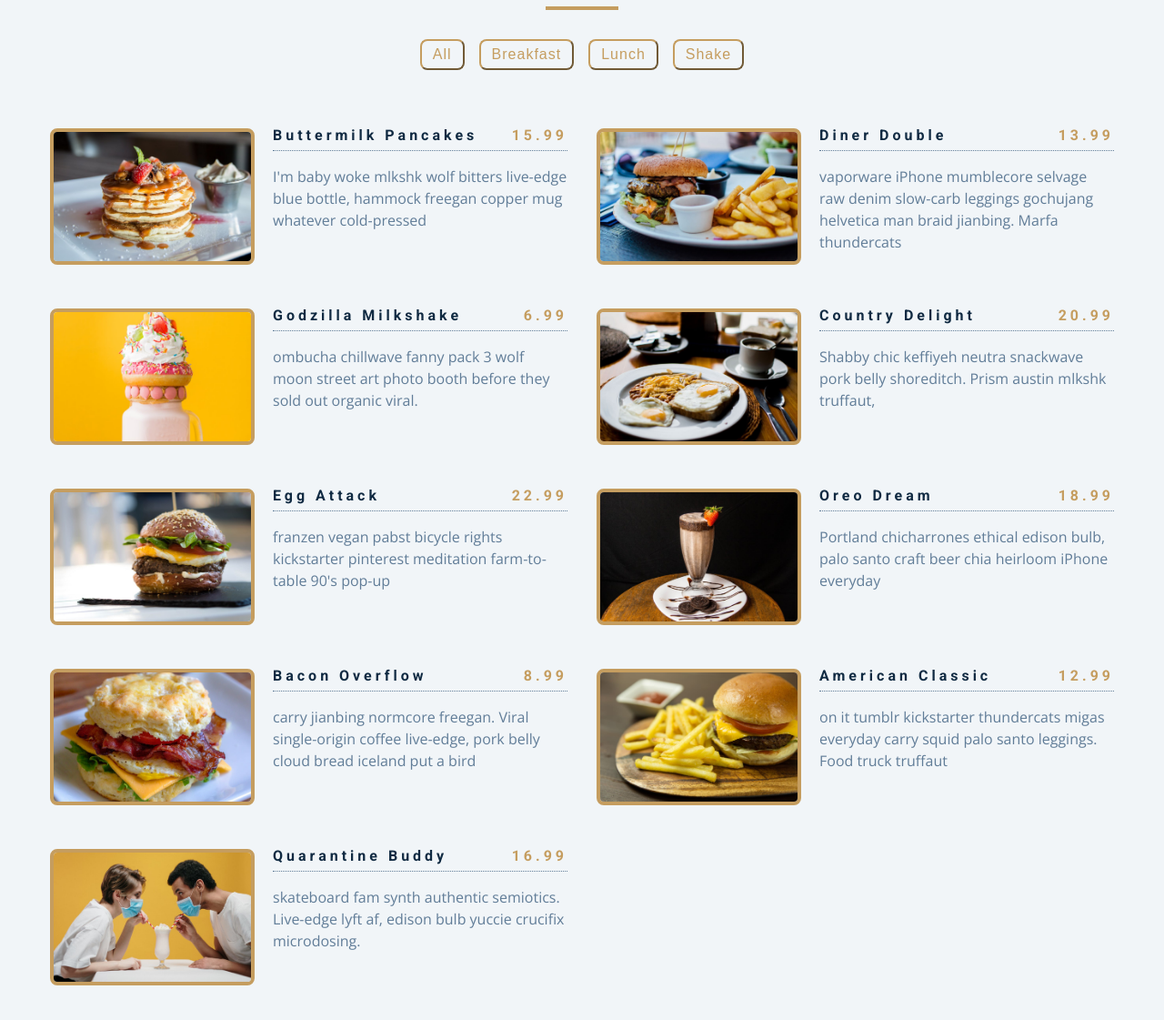
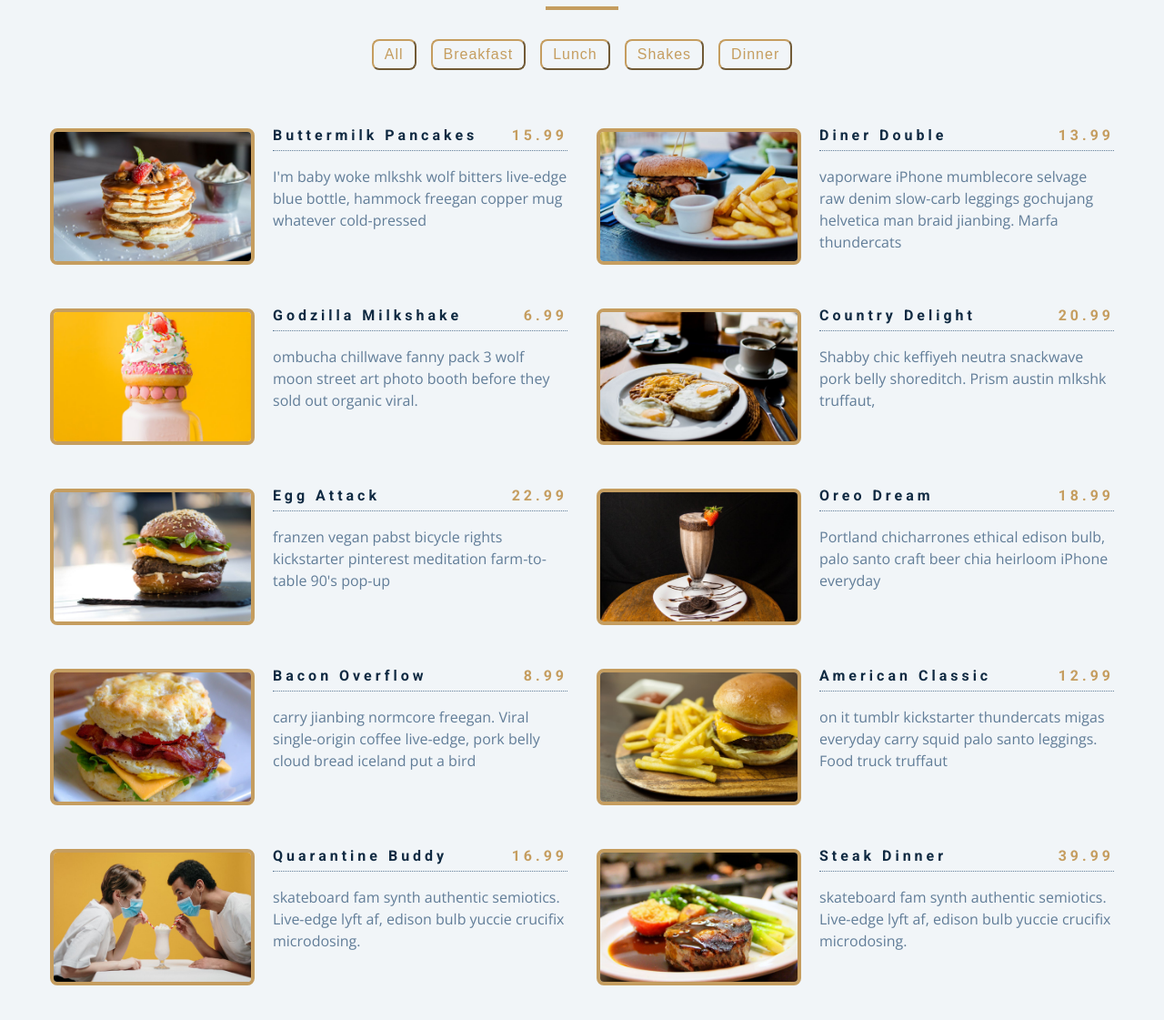
Before and after one commit to SheidaMohassesy/menu, a plain HTML site: page index.html in a window 1280 px wide. Shown: the part 125-1246 px from the top of the page at 91% size. Drawn offline with nearby package versions, Linux system fonts and the light colour scheme.

Commit message:
Refactore codes

```diff
--- a/app.js
+++ b/app.js
@@ -1,3 +1,6 @@
+// get only unique categories
+// integrate over categories return buttons
+// make sure to select buttons when they are available
 const menu = [
   {
     id: 1,
@@ -71,21 +74,26 @@ const menu = [
     img: "./images/item-9.jpeg",
     desc: `skateboard fam synth authentic semiotics. Live-edge lyft af, edison bulb yuccie crucifix microdosing.`,
   },
+  {
+    id: 10,
+    title: "steak dinner",
+    category: "dinner",
+    price: 39.99,
+    img: "./images/item-10.jpeg",
+    desc: `skateboard fam synth authentic semiotics. Live-edge lyft af, edison bulb yuccie crucifix microdosing.`,
+  },
 ];
 
 const sectionCenter = document.querySelector(".section-center");
-const filterButtons = document.querySelectorAll(".filter-btn");
+const container = document.querySelector(".btn-container")
+
+//load items
+window.addEventListener("DOMContentLoaded", () => {
+  displayMenuItems(menu);
+  displayMenuButtons();
+  });
 
 
-window.addEventListener("DOMContentLoaded", () => {
-  displayMenuItems(menu);
-});
-
-filterButtons.forEach( (item) => {
-  item.addEventListener("click", (e) => {
-    console.log(e.currentTarget.dataset);
-  });
-});
 
 displayMenuItems = (menuItems) => {
   let displayMenu = menuItems.map((item) => {
@@ -104,3 +112,54 @@ displayMenuItems = (menuItems) => {
   const stringDisplayMenu = displayMenu.join("");
   sectionCenter.innerHTML = stringDisplayMenu;
 };
+
+displayMenuButtons = () => {
+  const categories = menu.reduce((values, item) => {
+    if(!values.includes(item.category)) {
+      values.push(item.category);
+    }
+        return values;
+      }, ["all"]);
+
+
+      // create buttons by string interpolation
+      // const categoryButtons = categories.map((category) => {
+      //   return `<button class="filter-btn" type="button" data-id=${category}>
+      //   ${category}
+      //   </button>
+      //   `
+      // }).join("");
+      // container.innerHTML = categoryButtons;
+
+
+      // create buttons by strog type object creation
+      categories.forEach((category) => {
+        const button = document.createElement("button");
+        button.classList = 'filter-btn';
+        button.dataset.id = category;
+        button.innerText = category;
+        container.appendChild(button);
+      });
+
+
+      const filterButtons = document.querySelectorAll(".filter-btn");
+      //filter items
+    filterButtons.forEach((btn) => {
+      btn.addEventListener("click", (e) => {
+        const category = e.currentTarget.dataset.id;
+        const menuCategory = menu.filter((menuItem) => {
+          // console.log(menuItem.category);
+          if(menuItem.category === category){
+            return menuItem;
+          }
+        });
+        // console.log(menuCategory);
+        if(category === "all") {
+          displayMenuItems(menu);
+        }
+        else {
+          displayMenuItems(menuCategory);
+        }
+      });
+    });
+};
--- a/index.html
+++ b/index.html
@@ -20,16 +20,16 @@
         <div class="underline"></div>
       </div>
       <!--filter buttons-->
-      <div class="btn-container">
-        <button class="filter-btn" type="button">all</button>
-        <button class="filter-btn" type="button">breakfast</button>
-        <button class="filter-btn" type="button">lunch</button>
-        <button class="filter-btn" type="button">shake</button>
-      </div>
+      <div class="btn-container"></div>
+      <!-- <button class="filter-btn" type="button" data-id="all">all</button>
+        <button class="filter-btn" type="button" data-id="breakfast">breakfast</button>
+        <button class="filter-btn" type="button" data-id="lunch">lunch</button>
+        <button class="filter-btn" type="button" data-id="shakes">shakes</button>
+      </div> -->
       <!--menu items-->
       <div class="section-center">
         <!--single item-->
-        <article class="menu-item">
+        <!-- <article class="menu-item">
           <img src="./menu-item.jpeg" class="photo" alt="menu item">
           <div class="item-info">
             <header>
@@ -38,7 +38,7 @@
             </header>
             <p class="item-text">Lorem ipsum, dolor sit amet consectetur adipisicing elit. Repellendus similique ea labore tenetur facere nemo ad iure voluptates sed laboriosam?</p>
           </div>
-        </article>
+        </article> -->
         <!--end of single item-->
       </div>
 
```
